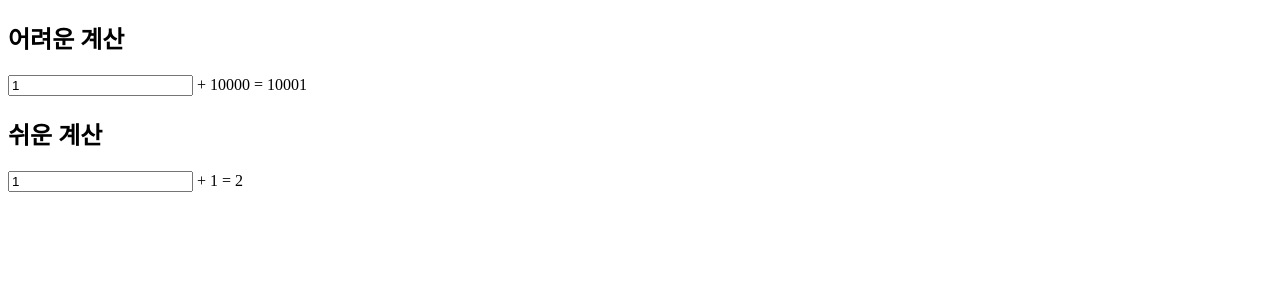
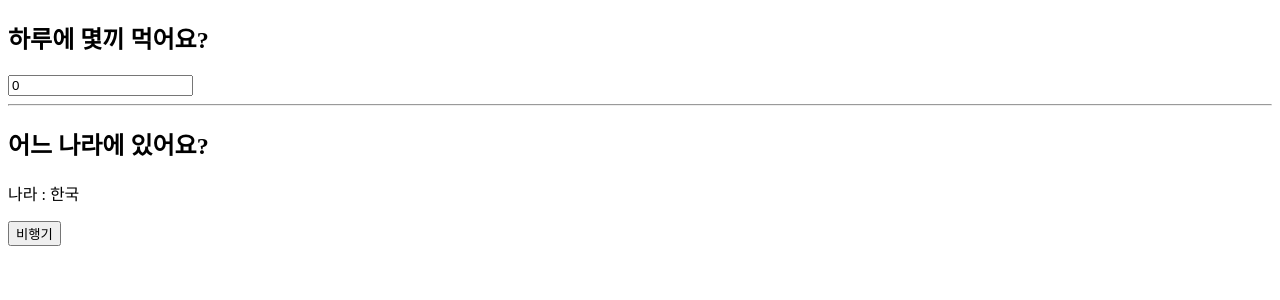
Before and after one commit to bohongu/hooks, a React (Create React App) app: page / in a window 1280 px wide. Shown: the top 300 px of the page. Built offline with nearby package versions, Linux system fonts and the light colour scheme.

Commit message:
useMemo finish

```diff
--- a/src/App.js
+++ b/src/App.js
@@ -6,9 +6,10 @@
 import Ref4 from "./Ref4";
 import Context from "./Context";
 import Memo from "./Memo";
+import Memo2 from "./Memo2";
 
 function App() {
-  return <Memo />;
+  return <Memo2 />;
 }
 
 export default App;
--- /dev/null
+++ b/src/Memo2.js
@@ -0,0 +1,39 @@
+import React, { useEffect, useMemo, useState } from "react";
+
+const Memo2 = () => {
+  const [number, setNumber] = useState(0);
+  const [isKorea, setIsKorea] = useState(true);
+
+  const location = useMemo(() => {
+    return {
+      country: isKorea ? "한국" : "외국",
+    };
+  }, [isKorea]);
+
+  //   const location = {
+  //     country: isKorea ? "한국" : "외국",
+  //   }; // 렌더링할 때마다 객체타입들은 새로운 메모리 참조
+
+  useEffect(() => {
+    console.log("useEffect 호출");
+  }, [location]); // location 안에 내용이 그대로라도 렌더링시 참조하는 메모리 주소가 계속 바뀌기 때문에 useEffect가 생각처럼 동작하지않음
+
+  return (
+    <div>
+      <h2>하루에 몇끼 먹어요?</h2>
+      <input
+        type="number"
+        value={number}
+        onChange={(event) => {
+          setNumber(event.target.value);
+        }}
+      />
+      <hr />
+      <h2>어느 나라에 있어요?</h2>
+      <p>나라 : {location.country}</p>
+      <button onClick={() => setIsKorea(!isKorea)}>비행기</button>
+    </div>
+  );
+};
+
+export default Memo2;
```
